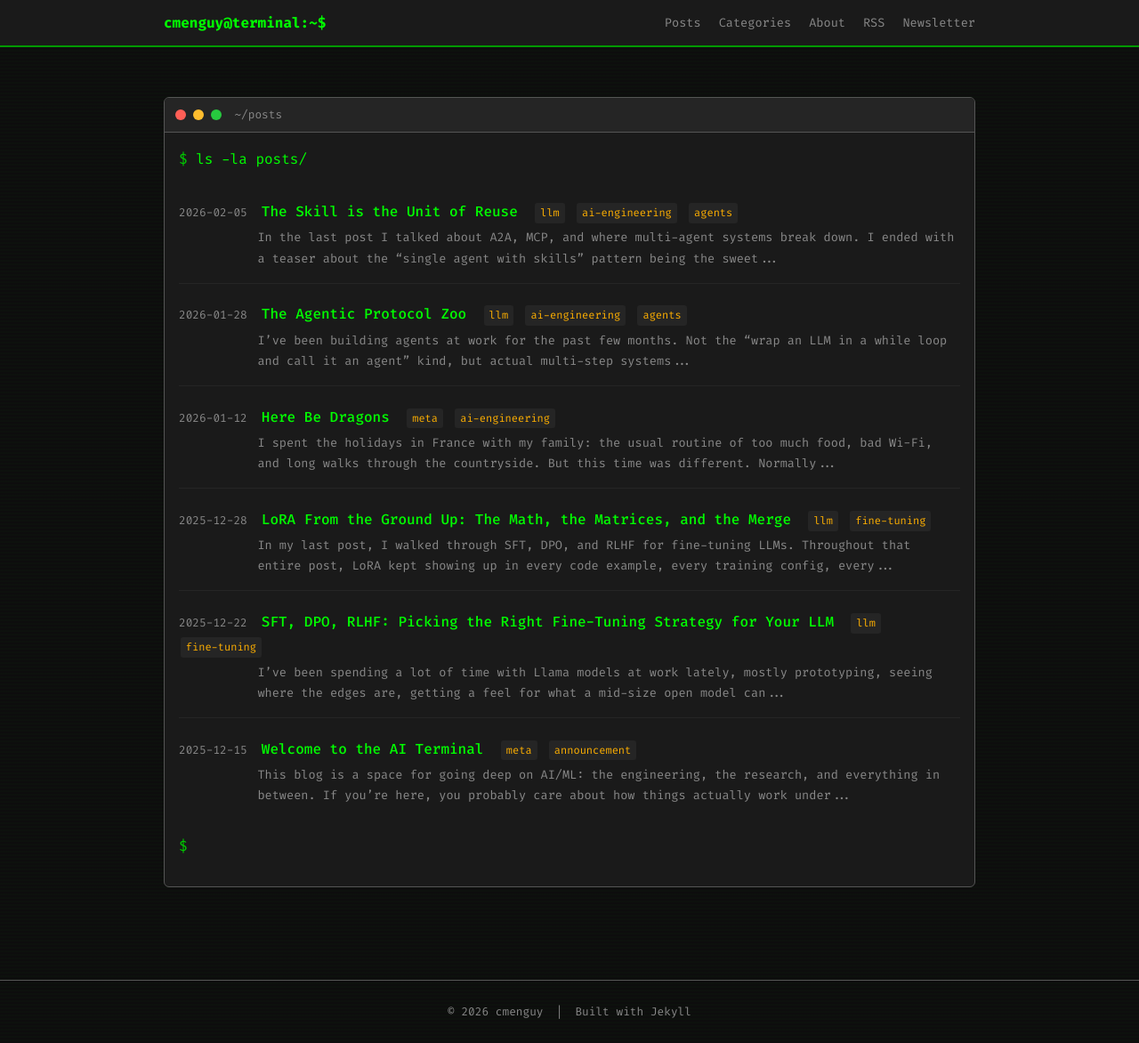
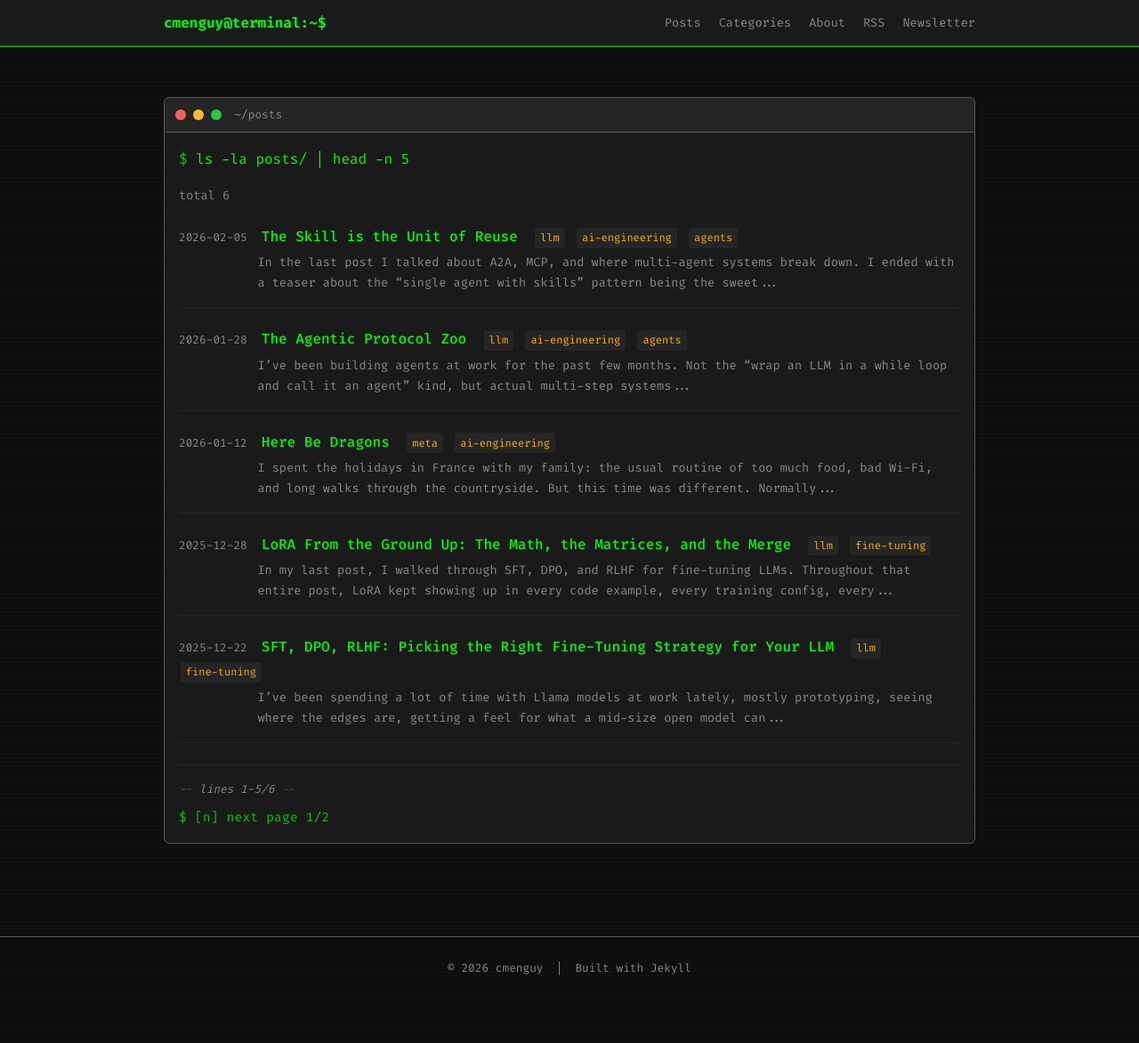
Before and after one commit to cmenguy/cmenguy.github.io, a Jekyll site: the page built from index.html, in a window 1280 px wide. Shown: the whole page at 89% size. Built offline with Jekyll 4.4.1, drawn with Linux system fonts in a browser that asks for light colours; after the commit the page ends 1123 px from its top, so only the background shows below that.

Commit message:
Add terminal-style pagination to Posts page
Shows 5 posts per page with Unix pager UX: dynamic prompt updates
(head/tail piping), less-style status bar, and keyboard navigation
(n/p keys). Pager hides when all posts fit on one page.

```diff
--- a/_sass/_layout.scss
+++ b/_sass/_layout.scss
@@ -93,6 +93,46 @@
       margin-top: 0.3em;
       padding-left: 6.5em;
     }
+  }
+}
+
+// Pager controls (terminal-style pagination)
+.pager-info {
+  color: var(--gray);
+  font-size: 0.85em;
+  margin-bottom: 0.25em;
+}
+
+.pager-controls {
+  margin-top: 1.5em;
+  padding-top: 1em;
+  border-top: 1px solid var(--bg-lighter);
+}
+
+.pager-status {
+  color: var(--gray);
+  font-size: 0.8em;
+  margin-bottom: 0.5em;
+  font-style: italic;
+
+  &::before {
+    content: "-- ";
+    color: var(--gray-dark);
+  }
+
+  &::after {
+    content: " --";
+    color: var(--gray-dark);
+  }
+}
+
+.pager-nav {
+  user-select: none;
+
+  .prompt {
+    color: var(--green-dim);
+    font-size: 0.9em;
+    letter-spacing: 0.02em;
   }
 }
 
--- a/index.html
+++ b/index.html
@@ -11,11 +11,15 @@ title: Home
     <span class="title">~/posts</span>
   </div>
   <div class="terminal-body">
-    <p class="prompt">ls -la posts/</p>
+    <p class="prompt">ls -la posts/ | head -n 5</p>
 
-    <ul class="post-list">
+    <div class="pager-info">
+      <span class="pager-total-label">total {{ site.posts.size }}</span>
+    </div>
+
+    <ul class="post-list" id="post-list">
       {% for post in site.posts %}
-      <li class="post-entry">
+      <li class="post-entry" data-index="{{ forloop.index0 }}">
         <span class="post-entry-date">{{ post.date | date: "%Y-%m-%d" }}</span>
         <a href="{{ post.url | relative_url }}" class="post-entry-title">{{ post.title }}</a>
         {% if post.categories.size > 0 %}
@@ -32,6 +36,102 @@ title: Home
       {% endfor %}
     </ul>
 
-    <p style="margin-top: 1em;"><span class="prompt"></span><span class="cursor"></span></p>
+    <div class="pager-controls" id="pager-controls">
+      <div class="pager-status" id="pager-status"></div>
+      <div class="pager-nav" id="pager-nav">
+        <span class="prompt" id="pager-prompt"></span><span class="cursor"></span>
+      </div>
+    </div>
   </div>
 </div>
+
+<script>
+(function() {
+  var PAGE_SIZE = 5;
+  var entries = document.querySelectorAll('#post-list .post-entry');
+  var total = entries.length;
+  var totalPages = Math.ceil(total / PAGE_SIZE);
+  var currentPage = 0;
+
+  function showPage(page) {
+    currentPage = page;
+    var start = page * PAGE_SIZE;
+    var end = start + PAGE_SIZE;
+
+    for (var i = 0; i < entries.length; i++) {
+      entries[i].style.display = (i >= start && i < end) ? '' : 'none';
+    }
+
+    // Update the command in the prompt
+    var promptEl = document.querySelector('.terminal-body > .prompt');
+    if (page === 0) {
+      promptEl.textContent = 'ls -la posts/ | head -n ' + PAGE_SIZE;
+    } else {
+      var skip = page * PAGE_SIZE;
+      promptEl.textContent = 'ls -la posts/ | tail -n +' + (skip + 1) + ' | head -n ' + PAGE_SIZE;
+    }
+
+    // Update status bar
+    var statusEl = document.getElementById('pager-status');
+    var showing = Math.min(end, total);
+    statusEl.textContent = 'lines ' + (start + 1) + '-' + showing + '/' + total;
+
+    // Update nav prompt
+    var pagerPrompt = document.getElementById('pager-prompt');
+    var parts = [];
+    if (page > 0) {
+      parts.push('[p] prev');
+    }
+    if (end < total) {
+      parts.push('[n] next');
+    }
+    if (totalPages > 1) {
+      parts.push('page ' + (page + 1) + '/' + totalPages);
+    }
+    pagerPrompt.textContent = parts.join('  ');
+
+    // Show/hide nav buttons
+    var navEl = document.getElementById('pager-nav');
+    var controlsEl = document.getElementById('pager-controls');
+    if (totalPages <= 1) {
+      controlsEl.style.display = 'none';
+    } else {
+      controlsEl.style.display = '';
+    }
+  }
+
+  // Keyboard navigation
+  document.addEventListener('keydown', function(e) {
+    if (e.target.tagName === 'INPUT' || e.target.tagName === 'TEXTAREA') return;
+    if (e.key === 'n' && currentPage < totalPages - 1) {
+      showPage(currentPage + 1);
+    } else if (e.key === 'p' && currentPage > 0) {
+      showPage(currentPage - 1);
+    }
+  });
+
+  // Click navigation on the pager prompt area
+  var pagerNav = document.getElementById('pager-nav');
+  pagerNav.style.cursor = 'pointer';
+  pagerNav.addEventListener('click', function(e) {
+    var rect = pagerNav.getBoundingClientRect();
+    var clickX = e.clientX - rect.left;
+    var midpoint = rect.width / 2;
+
+    if (currentPage > 0 && currentPage < totalPages - 1) {
+      // Both directions available: left half = prev, right half = next
+      if (clickX < midpoint) {
+        showPage(currentPage - 1);
+      } else {
+        showPage(currentPage + 1);
+      }
+    } else if (currentPage === 0 && totalPages > 1) {
+      showPage(currentPage + 1);
+    } else if (currentPage === totalPages - 1 && currentPage > 0) {
+      showPage(currentPage - 1);
+    }
+  });
+
+  showPage(0);
+})();
+</script>
```
